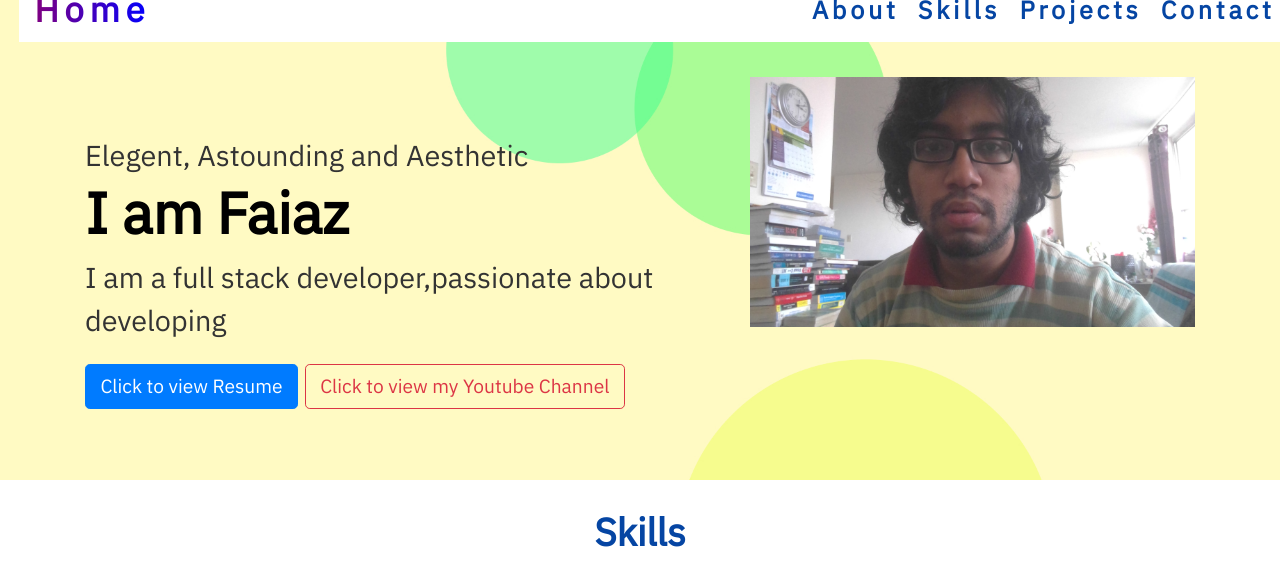
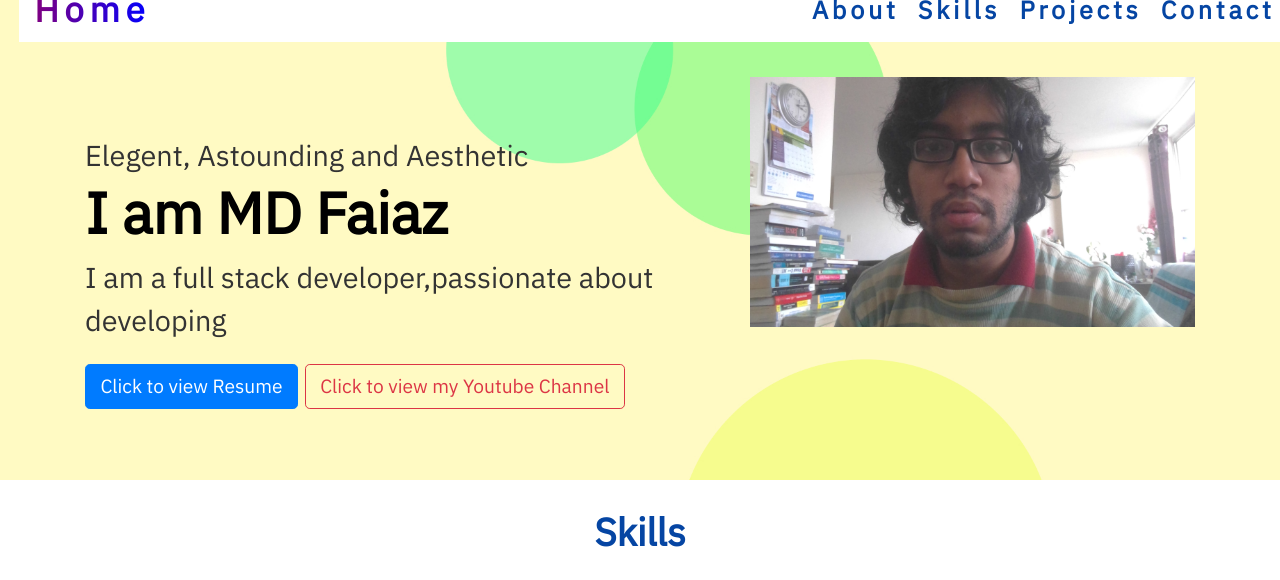
Before and after one commit to chaousfaiaz/MDFaiazPortfolioWebsite, a plain HTML site: page index.html in a window 1280 px wide. Shown: the top 580 px of the page. Drawn offline with nearby package versions, Linux system fonts and the light colour scheme.

Commit message:
Update index.html

```diff
--- a/index.html
+++ b/index.html
@@ -79,7 +79,7 @@
           </div>
           <div class="col-md-7  order-md-1">
             <div class="mt-5 ">Elegent, Astounding and Aesthetic</div>
-            <h1>I am Faiaz</h1>
+            <h1>I am MD Faiaz</h1>
             <p><span class="move">I am a full stack developer,passionate about developing</span></p>
             <div class="btns">
 
```
